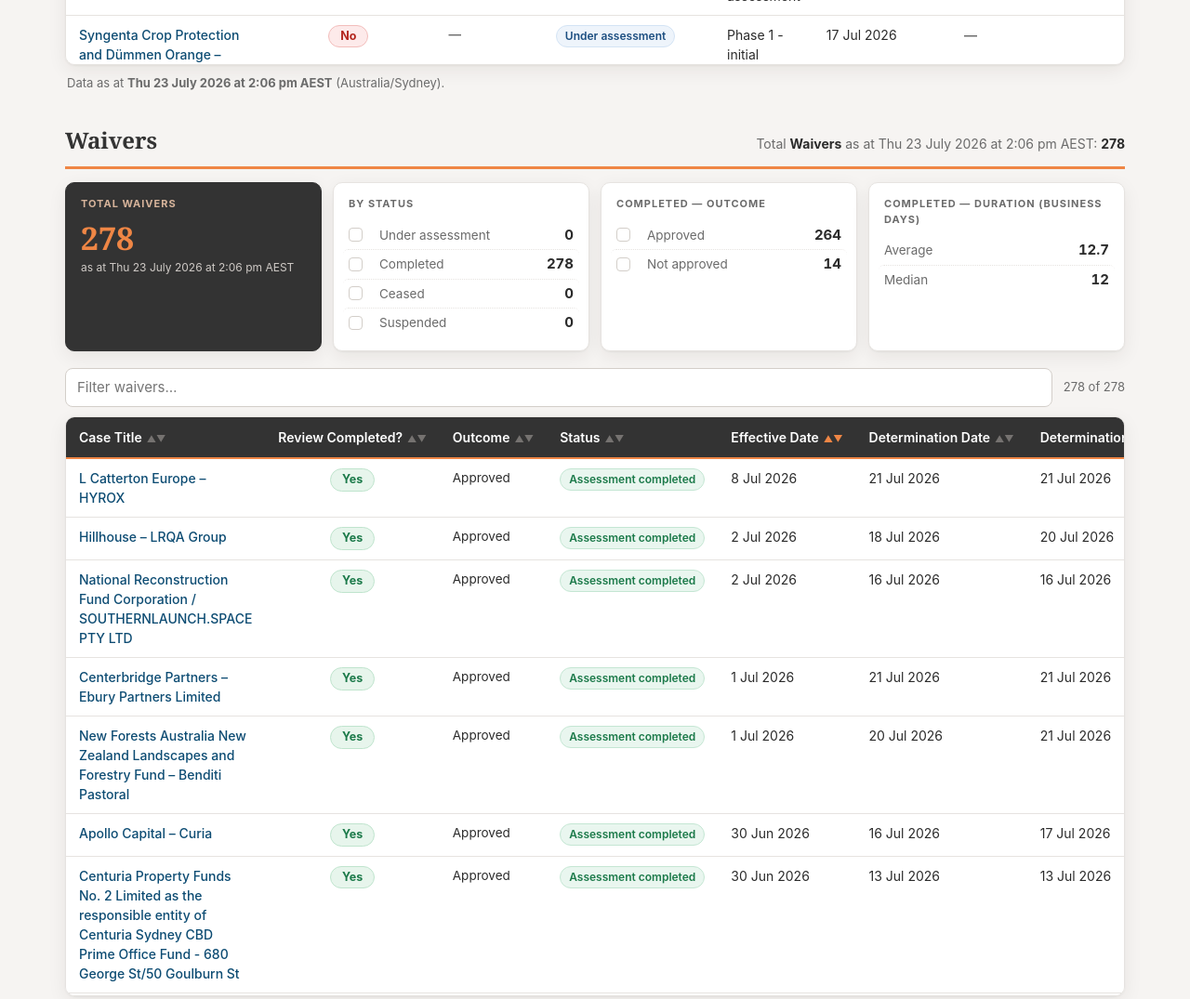
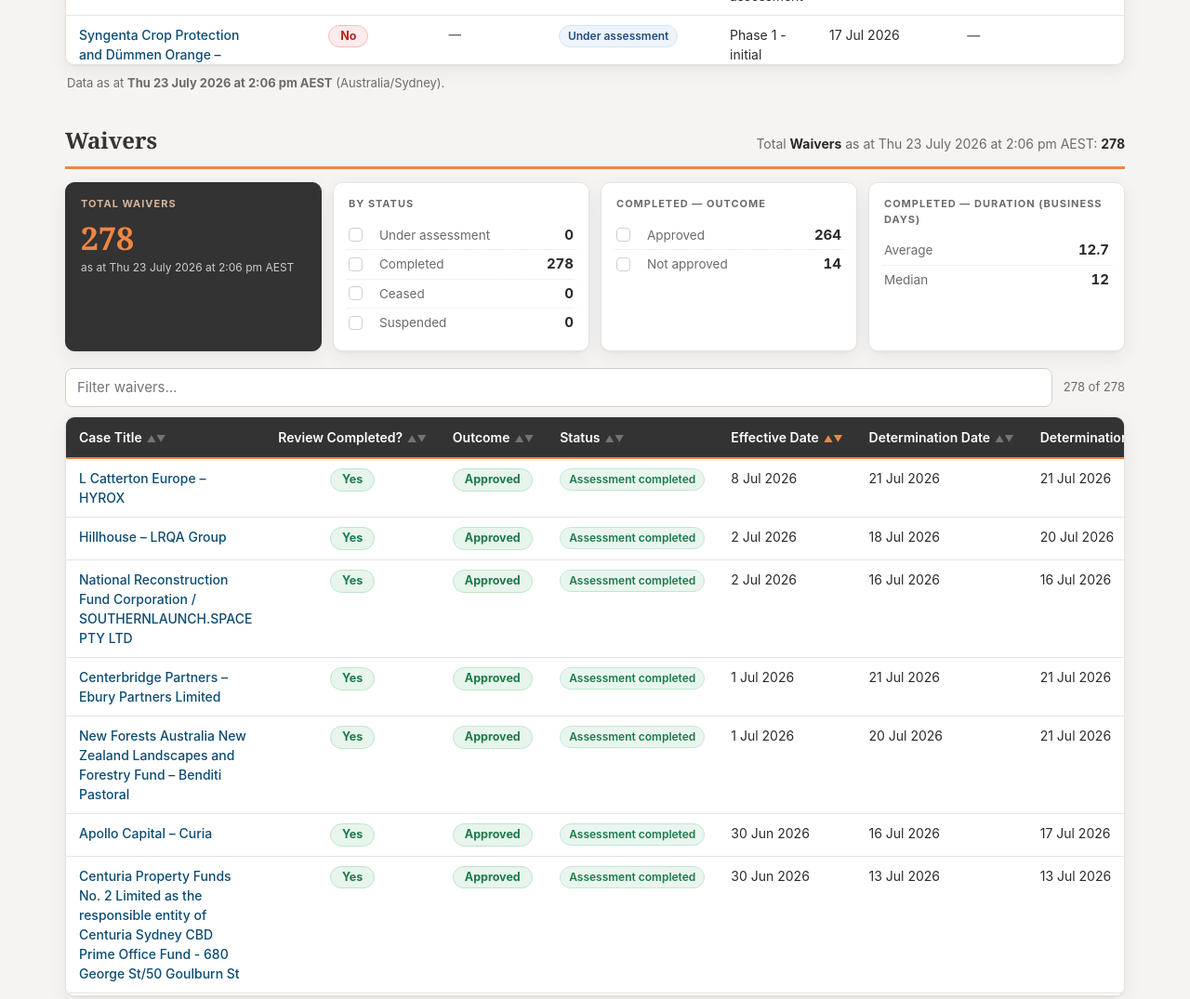
Before and after one commit to aidangilling/accc-register, a website: page index.html in a window 1280 px wide. Shown: the part 1120-2195 px from the top of the page at 93% size. Drawn offline with Linux system fonts and the light colour scheme.

Commit message:
Colour the Outcome column green (approved) / red (not approved), matching the Review Completed pills

```diff
--- a/assets/app.js
+++ b/assets/app.js
@@ -223,10 +223,16 @@
         label: "Outcome",
         cls: "outcome",
         sortVal: (r) => (r.determinationOutcome || "").toLowerCase(),
-        cell: (r) =>
-          r.determinationOutcome
-            ? esc(r.determinationOutcome)
-            : '<span class="dash">—</span>',
+        cell: (r) => {
+          const o = r.determinationOutcome;
+          if (!o) return '<span class="dash">—</span>';
+          const lo = o.toLowerCase();
+          // green if approved, red if not approved, neutral otherwise
+          let cls = "yn--na";
+          if (lo.includes("not approved")) cls = "yn--no";
+          else if (lo.includes("approved")) cls = "yn--yes";
+          return `<span class="yn ${cls}">${esc(o)}</span>`;
+        },
       },
       {
         key: "status",
--- a/assets/styles.css
+++ b/assets/styles.css
@@ -395,6 +395,11 @@
   color: var(--no-ink);
   border-color: var(--no-line);
 }
+.yn--na {
+  background: #eef0f1;
+  color: #5b6b78;
+  border-color: #dce1e4;
+}
 
 /* Status pills ------------------------------------------------------------ */
 .pill {
```
